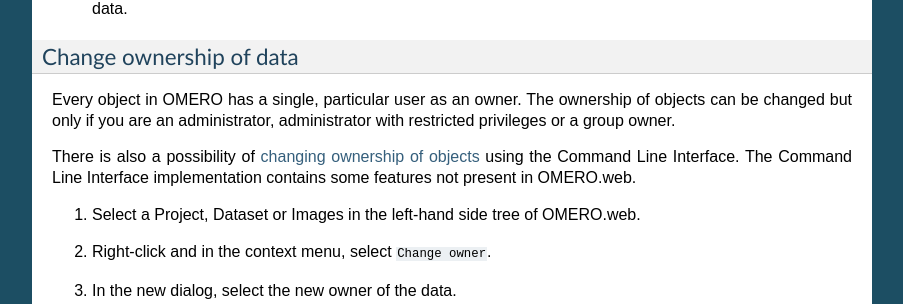
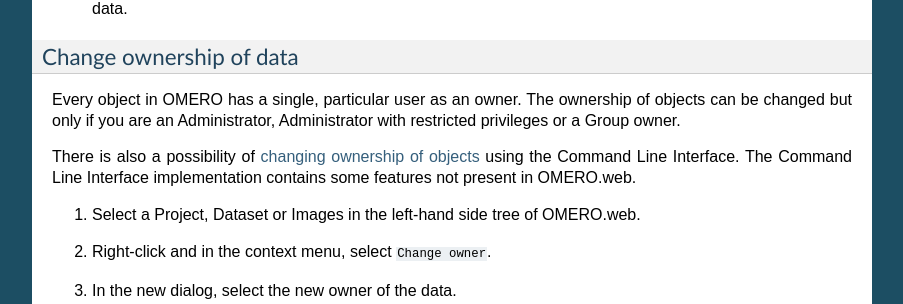
Before and after one commit to ome/omero-guide-introduction, a Sphinx documentation site: the page built from docs/data-management.rst, in a window 1280 px wide and 900 px high, scrolled down 7220 px. Shown: the part 169-473 px from the top of the window, without its empty margins (198-1101 px from the left). Built offline with Sphinx 7.4.7, drawn with Linux system fonts in a browser that asks for light colours.

Commit message:
Fix capitalization cf. Wills comment

```diff
--- a/docs/data-management.rst
+++ b/docs/data-management.rst
@@ -373,7 +373,7 @@
 ~~~~~~~~~~~~~~~~~~~~~~~~
 
 Every object in OMERO has a single, particular user as an owner.
-The ownership of objects can be changed but only if you are an administrator, administrator with restricted privileges or a group owner.
+The ownership of objects can be changed but only if you are an Administrator, Administrator with restricted privileges or a Group owner.
 
 There is also a possibility of `changing ownership of objects <https://docs.openmicroscopy.org/omero/latest/users/cli/chown.html>`_ using the Command Line Interface. The Command Line Interface implementation contains some features not present in OMERO.web.
 
```
